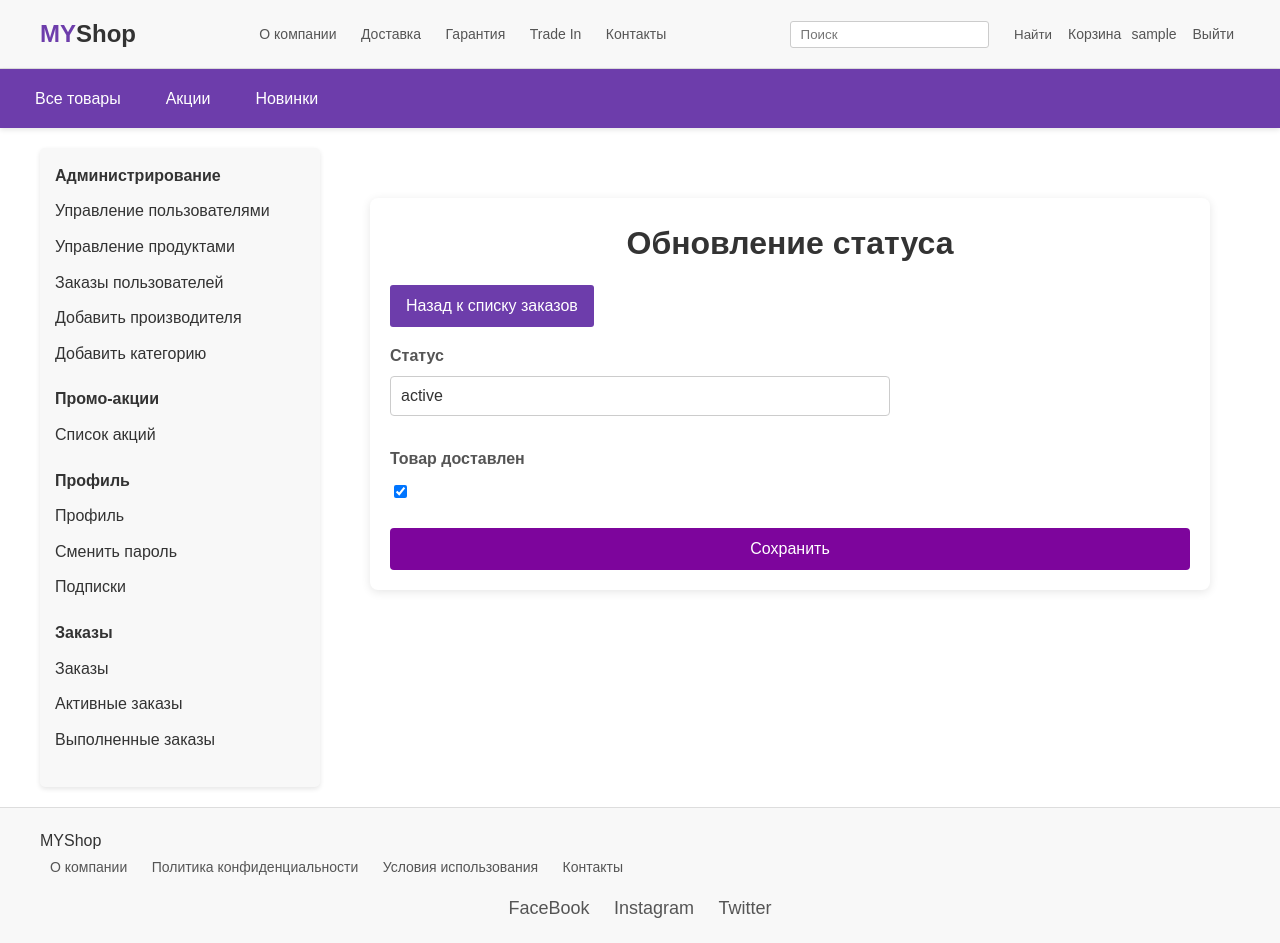
After one commit to JolyCougar/Shop_django, a Django app: page /profile/orders/1 in a window 1280 px wide. The commit adds this page. Run offline with Django 5.2, Linux system fonts and the light colour scheme; a user stored in the database is signed in; tables that the repository leaves empty hold one stand-in row (values such as "Sample post"); parts of the project's set-up code (start-up, migrations or seed data) failed here and were passed over.

Commit message:
create page edit status order

```diff
--- a/shop/forms.py
+++ b/shop/forms.py
@@ -1,7 +1,6 @@
 from django import forms
 from django.forms.models import inlineformset_factory
-from .models import Product, Manufacturer, Category, Marketing, ProductImage
-
+from .models import Product, Manufacturer, Category, Marketing, ProductImage, Order
 
 
 class ProductForm(forms.ModelForm):
@@ -75,3 +74,9 @@ class MarketingForm(forms.ModelForm):
         if Marketing.objects.filter(url=url).exists():
             raise forms.ValidationError("URL должен быть уникальным.")
         return url
+
+
+class OrderStatusForm(forms.ModelForm):
+    class Meta:
+        model = Order
+        fields = ["status", "complete"]
--- a/shop/models.py
+++ b/shop/models.py
@@ -69,7 +69,6 @@ class Product(models.Model):
         super().save(*args, **kwargs)
 
 
-
 class ProductImage(models.Model):
     product = models.ForeignKey(Product, on_delete=models.CASCADE, related_name="images")
     image = models.ImageField(upload_to=ProductPathGenerator.product_images_directory_path)
--- /dev/null
+++ b/shop/templates/shop/profile_admin/order_update_status.html
@@ -0,0 +1,43 @@
+{% extends 'include/base.html' %}
+{% load add_class %}
+{% block title %}
+    Обновление статуса заказа
+{% endblock %}
+
+{% block filters %}
+    {% include 'include/profile_menu.html' %}
+{% endblock %}
+
+{% block content %}
+
+    <div class="product-form-container">
+        <h1>
+            Обновление статуса
+        </h1>
+        <p><a href="{% url 'shop:orders_list_admin' %}" class="back-to-product-list-btn">Назад к списку заказов</a></p>
+
+        <form method="post" enctype="multipart/form-data">
+            {% csrf_token %}
+            {{ form.non_field_errors }}
+
+            <!-- Статус заказа -->
+            <div class="product-form-group">
+                <label for="{{ form.status.id_for_label }}">Статус</label>
+                {{ form.status|add_class:"product-form-control" }}
+                {{ form.status.errors }}
+            </div>
+
+            <!-- Доставленный товар -->
+            <div class="product-form-group">
+                <label for="{{ form.complete.id_for_label }}">Товар доставлен</label>
+                <input type="checkbox" name="complete" id="{{ form.complete.id_for_label }}"
+                       class="product-form-check-input" {% if form.complete.value %}checked{% endif %}>
+                {{ form.complete.errors }}
+            </div>
+
+            <!-- Кнопка отправки формы -->
+            <button type="submit" class="product-form-button">Сохранить</button>
+        </form>
+    </div>
+
+{% endblock %}
--- a/shop/templates/shop/profile_admin/orders_list_admin.html
+++ b/shop/templates/shop/profile_admin/orders_list_admin.html
@@ -34,6 +34,7 @@
                             <td>{{ order.status }}</td>
                             <td>{{ order.total_price }} руб.</td>
                             <td><a href="{% url 'shop:order_detail' order.id %}" class="view-details">Просмотреть</a>
+                            <a href="{% url 'shop:orders_update_status' order.id %}" class="view-details">Изменить</a>
                             </td>
                         </tr>
                     {% endfor %}
--- a/shop/urls.py
+++ b/shop/urls.py
@@ -6,7 +6,8 @@ from .views import (ProductListView, ProductDetailView, AddToCartView,
                     ProductsNewView, ProductSearchView, ProductCreateView,
                     ProductUpdateView, ListProductAdminView, ManufactureCreateAdminView,
                     CategoryCreateAdminView, MarketingAdminCreateView, MarketingAdminListView,
-                    MarketingAdminUpdateView, UpdateCartView,OrdersAdminListView)
+                    MarketingAdminUpdateView, UpdateCartView, OrdersAdminListView,
+                    OrdersUpdateAdminListView)
 
 app_name = 'shop'
 
@@ -29,6 +30,7 @@ urlpatterns = [
     path('search/', ProductSearchView.as_view(), name='product_search'),
     path('profile/products/', ListProductAdminView.as_view(), name='product_list_admin'),
     path('profile/orders/', OrdersAdminListView.as_view(), name='orders_list_admin'),
+    path('profile/orders/<int:pk>', OrdersUpdateAdminListView.as_view(), name='orders_update_status'),
     path('profile/product/create/', ProductCreateView.as_view(), name='product_create_admin'),
     path('profile/product/<int:pk>/edit/', ProductUpdateView.as_view(), name='product_update_admin'),
     path('profile/category/create/', CategoryCreateAdminView.as_view(), name='category_create_admin'),
--- a/shop/views.py
+++ b/shop/views.py
@@ -12,7 +12,7 @@ from django.http import JsonResponse
 from django.urls import reverse_lazy
 from django.db import transaction
 from django.core.exceptions import ValidationError
-from .forms import ProductForm, MarketingForm, ManufacturerForm, CategoryForm, ProductImageFormSet
+from .forms import ProductForm, MarketingForm, ManufacturerForm, CategoryForm, ProductImageFormSet, OrderStatusForm
 from .models import Product, Order, Cart, CartItem, OrderItem, Marketing, Category, Manufacturer
 from django.shortcuts import get_object_or_404, redirect, render
 from django.views.generic import ListView, DetailView, View, CreateView, UpdateView
@@ -468,8 +468,23 @@ class OrdersAdminListView(LoginRequiredMixin, ListView):
     context_object_name = "orders"
 
     def get_queryset(self):
-        return Order.objects.filter(complete=False)
+        return Order.objects.filter(complete=False).all()
 
-# class OrdersUpdateAdminListView(LoginRequiredMixin, ListView):
-#     model = Order
-#
+
+class OrdersUpdateAdminListView(UserPassesTestMixin, LoginRequiredMixin, UpdateView):
+    model = Order
+    form_class = OrderStatusForm
+    template_name = "shop/profile_admin/order_update_status.html"
+    success_url = reverse_lazy('shop:orders_list_admin')
+
+    def test_func(self):
+        if self.request.user.groups.filter(name="Модераторы") or self.request.user.is_superuser:
+            return True
+        return False
+
+    def form_valid(self, form):
+        order = self.get_object()
+        order.status = form.cleaned_data.get('status', order.status)
+        order.complete = form.cleaned_data.get('complete', order.complete)
+        order.save()
+        return super().form_valid(form)
```
